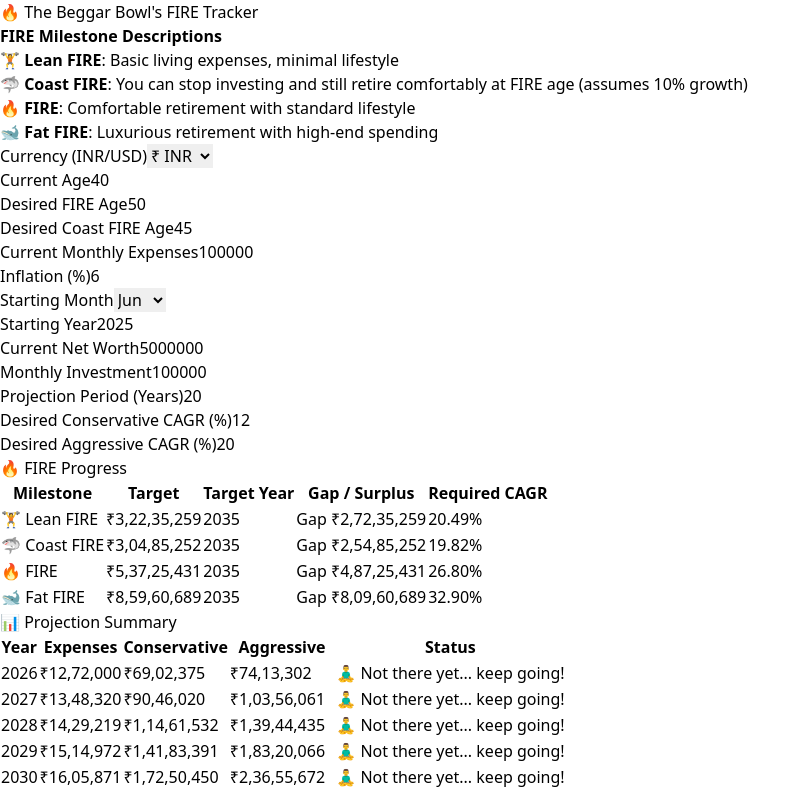
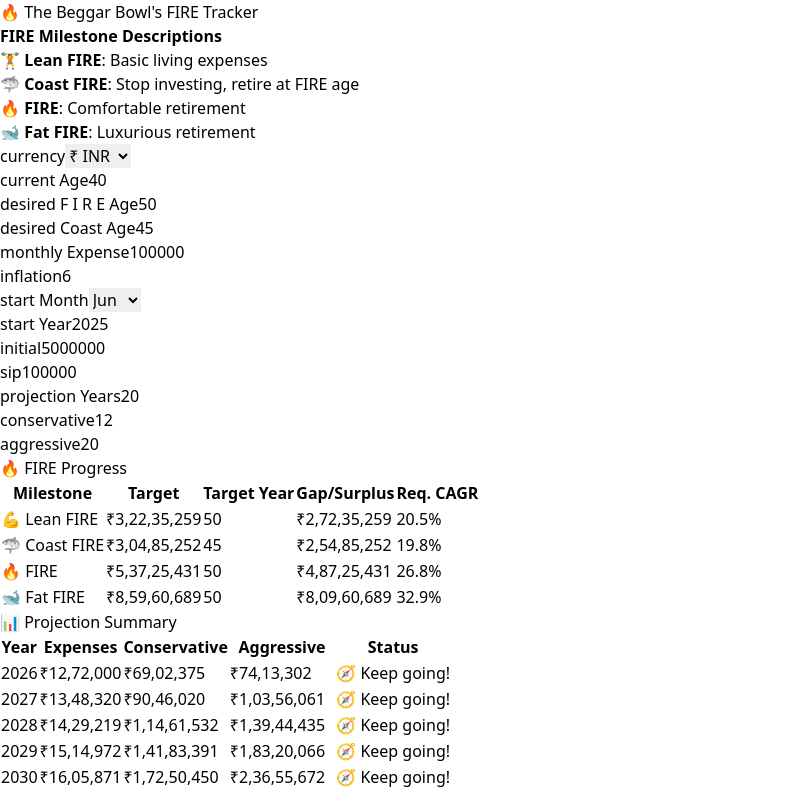
Before and after one commit to TheBeggarBowl/fire-tracker, a React (Vite) app: page / in a window 1280 px wide. Shown: the top 793 px of the page, without its empty margins (0-811 px from the left). Built offline with nearby package versions, Linux system fonts and the light colour scheme.

Commit message:
Update App.jsx

```diff
--- a/src/App.jsx
+++ b/src/App.jsx
@@ -1,11 +1,11 @@
 import { useEffect, useState } from "react";
 
-const monthNames = ["Jan", "Feb", "Mar", "Apr", "May", "Jun", "Jul", "Aug", "Sep", "Oct", "Nov", "Dec"];
+const monthNames = [
+  "Jan", "Feb", "Mar", "Apr", "May", "Jun",
+  "Jul", "Aug", "Sep", "Oct", "Nov", "Dec"
+];
 const fireIcons = {
-  lean: "🏋️",
-  coast: "🦈",
-  fire: "🔥",
-  fat: "🐋",
+  lean: "🏋️", coast: "🦈", fire: "🔥", fat: "🐋"
 };
 
 export default function App() {
@@ -29,94 +29,68 @@ export default function App() {
   };
 
   const [inputs, setInputs] = useState(() => {
-    const stored = Object.keys(defaultInputs).reduce((acc, key) => {
-      acc[key] = JSON.parse(localStorage.getItem(key)) ?? defaultInputs[key];
+    return Object.keys(defaultInputs).reduce((acc, k) => {
+      acc[k] = JSON.parse(localStorage.getItem(k)) ?? defaultInputs[k];
       return acc;
     }, {});
-    return stored;
   });
-
   const [results, setResults] = useState(null);
 
   useEffect(() => {
-    Object.entries(inputs).forEach(([key, value]) =>
-      localStorage.setItem(key, JSON.stringify(value))
+    Object.entries(inputs).forEach(([k, v]) =>
+      localStorage.setItem(k, JSON.stringify(v))
     );
     calculate();
   }, [inputs]);
 
   useEffect(() => {
     alert(
-      `DISCLAIMER 🤪\n\nThis tracker was created by someone who spent their 20s and 30s partying, and suddenly woke up after 40 to realize financial freedom is the need of the hour.\n\nUse it at your own discretion. These are projections to help plan.\nPlan to fail, but don’t fail to plan!\n\nDon’t blame the creator if your life doesn’t match this tracker’s results 🙈\n\nIf you like it and find it useful, spread the word!`
+      `📢 DISCLAIMER:\n\nThis tracker was built by someone who spent their 20s and 30s partying,\nthen woke up after 40 realizing financial freedom is urgent.\n\nUse at your own discretion—these are mere projections.\nPlan to fail, don’t fail to plan!\n\nNo blame if things don’t go as shown 🫠\n\nFound it useful? Spread the word!`
     );
   }, []);
 
-  const updateInput = (key, value) => {
-    setInputs((prev) => ({ ...prev, [key]: isNaN(value) ? value : Number(value) }));
-  };
+  const updateInput = (k, v) =>
+    setInputs((prev) => ({ ...prev, [k]: isNaN(v) ? v : Number(v) }));
 
   const calculate = () => {
     const {
-      sip,
-      initial,
-      startMonth,
-      startYear,
-      projectionYears,
-      conservative,
-      aggressive,
-      currentAge,
-      desiredFIREAge,
-      desiredCoastAge,
-      monthlyExpense,
-      inflation,
+      sip, initial, startMonth, startYear, projectionYears,
+      conservative, aggressive, currentAge,
+      desiredFIREAge, desiredCoastAge,
+      monthlyExpense, inflation,
     } = inputs;
 
-    const totalMonths = projectionYears * 12;
-    const yearlyToday = monthlyExpense * 12;
-    const yearsToFIRE = desiredFIREAge - currentAge;
-    const yearsToCoast = desiredCoastAge - currentAge;
+    // YEARLY EXPENSES PROJECTION
     const yearlyExpenses = {};
-    let inflationFactor = 1;
-
+    let exp = monthlyExpense * 12;
     for (let i = 0; i <= projectionYears; i++) {
-      yearlyExpenses[startYear + i] = yearlyToday * inflationFactor;
-      inflationFactor *= 1 + inflation / 100;
+      yearlyExpenses[startYear + i] = exp;
+      exp *= 1 + inflation / 100;
     }
 
-    const yearlyRetirement = yearlyExpenses[startYear + yearsToFIRE];
-    const leanTarget = yearlyRetirement * 15;
-    const fireTarget = yearlyRetirement * 25;
-    const fatTarget = yearlyRetirement * 40;
+    // FIRE TARGETS
+    const yrF = startYear + (desiredFIREAge - currentAge);
+    const expAtFIRE = yearlyExpenses[yrF];
+    const leanTarget = expAtFIRE * 15;
+    const fireTarget = expAtFIRE * 25;
+    const fatTarget = expAtFIRE * 40;
+    const coastFuture = (monthlyExpense * 12) * 25
+      * Math.pow(1 + inflation / 100, desiredFIREAge - currentAge);
+    const coastTarget = coastFuture / Math.pow(1 + conservative / 100, desiredFIREAge - desiredCoastAge);
+    const targets = { leanTarget, fireTarget, fatTarget, coastTarget };
 
-    const coastFutureValue = yearlyToday * 25 * Math.pow(1 + inflation / 100, yearsToFIRE);
-    const coastTarget = coastFutureValue / Math.pow(1 + conservative / 100, desiredFIREAge - desiredCoastAge);
-
-    const targets = {
-      lean: leanTarget,
-      coast: coastTarget,
-      fire: fireTarget,
-      fat: fatTarget,
-      leanYear: desiredFIREAge,
-      coastYear: desiredCoastAge,
-      fireYear: desiredFIREAge,
-      fatYear: desiredFIREAge,
-    };
-
+    // PROJECTIONS
     const project = (rate) => {
-      let portfolio = initial;
+      let port = initial;
       let monthlyRate = rate / 12 / 100;
-      let yearlyTotals = {};
-      let year = startYear;
-      let month = startMonth - 1;
-      for (let i = 0; i < totalMonths; i++) {
-        portfolio = portfolio * (1 + monthlyRate) + sip;
-        month++;
-        if (month >= 12) {
-          month = 0;
-          year++;
-        }
-        if ((i + 1) % 12 === 0 || i === totalMonths - 1) {
-          yearlyTotals[year] = portfolio;
+      const yearlyTotals = {};
+      let year = startYear, m = startMonth - 1;
+      for (let i = 0; i < projectionYears * 12; i++) {
+        port = port * (1 + monthlyRate) + sip;
+        m++;
+        if (m >= 12) { m = 0; year++; }
+        if ((i + 1) % 12 === 0 || i === projectionYears * 12 - 1) {
+          yearlyTotals[year] = port;
         }
       }
       return yearlyTotals;
@@ -124,150 +98,139 @@ export default function App() {
 
     const cons = project(conservative);
     const aggr = project(aggressive);
-
-    setResults({ cons, aggr, targets, yearlyExpenses });
+    setResults({ yearlyExpenses, targets, cons, aggr });
   };
 
-  const formatCurrency = (val) => {
-    const currency = inputs?.currency || "INR";
-    const locales = currency === "INR" ? "en-IN" : "en-US";
-    const symbol = currency === "INR" ? "₹" : "$";
-    return `${symbol}${Intl.NumberFormat(locales, {
-      maximumFractionDigits: 0,
-    }).format(val)}`;
+  const formatCurrency = (v) => {
+    const cur = inputs.currency, sym = cur === "INR" ? "₹" : "$";
+    const loc = cur === "INR" ? "en-IN" : "en-US";
+    return `${sym}${Intl.NumberFormat(loc, { maximumFractionDigits: 0 }).format(v)}`;
   };
 
-  const getColor = (val, t) => {
-    if (val >= t.fat) return "bg-cyan-300";
-    if (val >= t.fire) return "bg-green-300";
-    if (val >= t.coast) return "bg-blue-300";
-    if (val >= t.lean) return "bg-yellow-200";
+  const getColor = (v, t) => {
+    if (v >= t.fatTarget) return "bg-cyan-300";
+    if (v >= t.fireTarget) return "bg-green-300";
+    if (v >= t.coastTarget) return "bg-blue-300";
+    if (v >= t.leanTarget) return "bg-yellow-200";
     return "bg-white";
   };
 
-  const milestoneStatus = (val, t) => {
-    if (val >= t.fat) return `${fireIcons.fat} Fat FIRE`;
-    if (val >= t.fire) return `${fireIcons.fire} FIRE`;
-    if (val >= t.coast) return `${fireIcons.coast} Coast FIRE`;
-    if (val >= t.lean) return `${fireIcons.lean} Lean FIRE`;
-    return "🧘‍♂️ Not there yet... keep going!";
-  };
-
-  const calculateFIREProgressTable = () => {
-    const networth = inputs.initial;
-    const { lean, coast, fire, fat } = results.targets;
-    const { conservative, desiredFIREAge, currentAge } = inputs;
-
-    const fireData = [
-      { name: "Lean FIRE", icon: fireIcons.lean, target: lean },
-      { name: "Coast FIRE", icon: fireIcons.coast, target: coast },
-      { name: "FIRE", icon: fireIcons.fire, target: fire },
-      { name: "Fat FIRE", icon: fireIcons.fat, target: fat },
+  const calcFIRETable = () => {
+    const now = inputs.initial;
+    const ageYears = inputs.desiredFIREAge - inputs.currentAge;
+    const { leanTarget, coastTarget, fireTarget, fatTarget } = results.targets;
+    const data = [
+      ["💪 Lean FIRE", leanTarget, inputs.desiredFIREAge],
+      ["🦈 Coast FIRE", coastTarget, inputs.desiredCoastAge],
+      ["🔥 FIRE", fireTarget, inputs.desiredFIREAge],
+      ["🐋 Fat FIRE", fatTarget, inputs.desiredFIREAge],
     ];
-
-    return fireData.map(({ name, icon, target }) => {
-      const surplus = networth - target;
-      const gap = target - networth;
-      const yearsLeft = desiredFIREAge - currentAge;
-      const reqCAGR =
-        gap <= 0
-          ? 0
-          : ((Math.pow((target - 0.01) / networth, 1 / yearsLeft) - 1) * 100).toFixed(2); // avoid zero division
-
-      return {
-        name: `${icon} ${name}`,
-        target: formatCurrency(target),
-        targetYear: currentYear + yearsLeft,
-        gapSurplus: surplus >= 0 ? `Surplus ${formatCurrency(surplus)}` : `Gap ${formatCurrency(gap)}`,
-        requiredCAGR: surplus >= 0 ? "Achieved ✅" : `${reqCAGR}%`,
-      };
+    return data.map(([label, tgt, targetYr]) => {
+      const gap = now - tgt;
+      const req =
+        gap >= 0
+          ? "Achieved ✅"
+          : `${((Math.pow(tgt / now, 1 / ageYears) - 1) * 100).toFixed(1)}%`;
+      return { label, tgt, targetYr, gap, req };
     });
   };
 
-  const labelMap = {
-    currency: "Currency (INR/USD)",
-    currentAge: "Current Age",
-    desiredFIREAge: "Desired FIRE Age",
-    desiredCoastAge: "Desired Coast FIRE Age",
-    monthlyExpense: "Current Monthly Expenses",
-    inflation: "Inflation (%)",
-    startMonth: "Starting Month",
-    startYear: "Starting Year",
-    initial: "Current Net Worth",
-    sip: "Monthly Investment",
-    projectionYears: "Projection Period (Years)",
-    conservative: "Desired Conservative CAGR (%)",
-    aggressive: "Desired Aggressive CAGR (%)",
-  };
+  if (!results) return null;
 
   return (
-    <div className="p-6 max-w-7xl mx-auto space-y-6 font-sans">
-      <h1 className="text-3xl font-bold text-center">🔥 The Beggar Bowl's FIRE Tracker</h1>
+    <div className="p-6 max-w-4xl mx-auto font-sans space-y-8">
+      <h1 className="text-center text-3xl font-bold">
+        🔥 The Beggar Bowl's FIRE Tracker
+      </h1>
 
-      <div className="bg-blue-50 border border-blue-200 rounded p-4 text-sm">
-        <strong className="text-blue-900">FIRE Milestone Descriptions</strong>
-        <ul className="list-disc ml-6 mt-2 space-y-1">
-          <li>🏋️ <strong>Lean FIRE</strong>: Basic living expenses, minimal lifestyle</li>
-          <li>🦈 <strong>Coast FIRE</strong>: You can stop investing and still retire comfortably at FIRE age (assumes 10% growth)</li>
-          <li>🔥 <strong>FIRE</strong>: Comfortable retirement with standard lifestyle</li>
-          <li>🐋 <strong>Fat FIRE</strong>: Luxurious retirement with high-end spending</li>
+      <div className="bg-blue-50 border border-blue-200 p-4 rounded text-sm">
+        <strong>FIRE Milestone Descriptions</strong>
+        <ul className="ml-6 list-disc mt-2">
+          <li>🏋️ <strong>Lean FIRE</strong>: Basic living expenses</li>
+          <li>🦈 <strong>Coast FIRE</strong>: Stop investing, retire at FIRE age</li>
+          <li>🔥 <strong>FIRE</strong>: Comfortable retirement</li>
+          <li>🐋 <strong>Fat FIRE</strong>: Luxurious retirement</li>
         </ul>
       </div>
 
-      <div className="grid grid-cols-1 sm:grid-cols-2 md:grid-cols-3 gap-4">
-        {Object.entries(defaultInputs).map(([key]) => (
-          <div key={key} className="space-y-1">
-            <label className="text-sm font-medium">{labelMap[key]}</label>
-            {key === "currency" ? (
-              <select value={inputs[key]} onChange={(e) => updateInput(key, e.target.value)} className="w-full px-2 py-1 border rounded">
+      {/* Inputs */}
+      <div className="grid grid-cols-1 sm:grid-cols-2 lg:grid-cols-3 gap-4">
+        {Object.entries(defaultInputs).map(([k]) => (
+          <div key={k}>
+            <label className="block text-sm font-medium">
+              {k.replace(/([A-Z])/g, " $1")}
+            </label>
+            {k === "currency" ? (
+              <select
+                value={inputs[k]}
+                onChange={(e) => updateInput(k, e.target.value)}
+                className="mt-1 block w-full border rounded px-2 py-1"
+              >
                 <option value="INR">₹ INR</option>
                 <option value="USD">$ USD</option>
               </select>
-            ) : key === "startMonth" ? (
-              <select value={inputs[key]} onChange={(e) => updateInput(key, e.target.value)} className="w-full px-2 py-1 border rounded">
-                {monthNames.map((month, idx) => (
-                  <option key={idx + 1} value={idx + 1}>{month}</option>
+            ) : k === "startMonth" ? (
+              <select
+                value={inputs[k]}
+                onChange={(e) => updateInput(k, e.target.value)}
+                className="mt-1 block w-full border rounded px-2 py-1"
+              >
+                {monthNames.map((m, i) => (
+                  <option key={i} value={i + 1}>
+                    {m}
+                  </option>
                 ))}
               </select>
             ) : (
-              <input type="number" className="w-full px-2 py-1 border rounded" value={inputs[key]} onChange={(e) => updateInput(key, e.target.value)} />
+              <input
+                type="number"
+                value={inputs[k]}
+                onChange={(e) => updateInput(k, e.target.value)}
+                className="mt-1 block w-full border rounded px-2 py-1"
+              />
             )}
           </div>
         ))}
       </div>
 
-      {results && (
-        <>
-          <div className="mt-6 p-4 bg-gray-100 rounded border">
+      {/* FIRE Progress Table */}
+      <div className="bg-gray-100 p-4 rounded">
         <h2 className="font-semibold text-lg">🔥 FIRE Progress</h2>
-            <table className="w-full mt-2 text-sm border">
-              <thead className="bg-gray-100">
+        <table className="w-full text-center text-sm mt-2 border">
+          <thead className="bg-gray-200">
             <tr>
               <th className="border px-2 py-1">Milestone</th>
               <th className="border px-2 py-1">Target</th>
               <th className="border px-2 py-1">Target Year</th>
-                  <th className="border px-2 py-1">Gap / Surplus</th>
-                  <th className="border px-2 py-1">Required CAGR</th>
+              <th className="border px-2 py-1">Gap/Surplus</th>
+              <th className="border px-2 py-1">Req. CAGR</th>
             </tr>
           </thead>
           <tbody>
-                {calculateFIREProgressTable().map((row, idx) => (
-                  <tr key={idx}>
-                    <td className="border px-2 py-1">{row.name}</td>
-                    <td className="border px-2 py-1">{row.target}</td>
-                    <td className="border px-2 py-1">{row.targetYear}</td>
-                    <td className="border px-2 py-1">{row.gapSurplus}</td>
-                    <td className="border px-2 py-1">{row.requiredCAGR}</td>
+            {calcFIRETable().map((r, i) => (
+              <tr key={i}>
+                <td className="border px-2 py-1">{r.label}</td>
+                <td className="border px-2 py-1">{formatCurrency(r.tgt)}</td>
+                <td className="border px-2 py-1">{r.targetYr}</td>
+                <td
+                  className={`border px-2 py-1 ${
+                    r.gap >= 0 ? "text-green-700" : "text-red-700"
+                  }`}
+                >
+                  {formatCurrency(Math.abs(r.gap))}
+                </td>
+                <td className="border px-2 py-1">{r.req}</td>
               </tr>
             ))}
           </tbody>
         </table>
       </div>
 
-          <div className="mt-6">
-            <h2 className="text-lg font-semibold">📊 Projection Summary</h2>
-            <table className="w-full mt-2 text-sm border">
-              <thead className="bg-gray-100">
+      {/* Projection Summary */}
+      <div>
+        <h2 className="font-semibold text-lg">📊 Projection Summary</h2>
+        <table className="w-full text-sm mt-2 text-center border">
+          <thead className="bg-gray-200">
             <tr>
               <th className="border px-2 py-1">Year</th>
               <th className="border px-2 py-1">Expenses</th>
@@ -277,26 +240,34 @@ export default function App() {
             </tr>
           </thead>
           <tbody>
-                {Object.keys(results.cons).map((year) => (
-                  <tr key={year}>
-                    <td className="border px-2 py-1">{year}</td>
-                    <td className="border px-2 py-1">{formatCurrency(results.yearlyExpenses[year])}</td>
-                    <td className={`border px-2 py-1 ${getColor(results.cons[year], results.targets)}`}>
-                      {formatCurrency(results.cons[year])}
+            {Object.entries(results.cons).map(([yr, val]) => (
+              <tr key={yr}>
+                <td className="border px-2 py-1">{yr}</td>
+                <td className="border px-2 py-1">
+                  {formatCurrency(results.yearlyExpenses[yr] || 0)}
                 </td>
-                    <td className={`border px-2 py-1 ${getColor(results.aggr[year], results.targets)}`}>
-                      {formatCurrency(results.aggr[year])}
+                <td className={`border px-2 py-1 ${getColor(val, results.targets)}`}>
+                  {formatCurrency(val)}
+                </td>
+                <td className={`border px-2 py-1 ${getColor(results.aggr[yr], results.targets)}`}>
+                  {formatCurrency(results.aggr[yr])}
                 </td>
                 <td className="border px-2 py-1">
-                      {milestoneStatus(results.cons[year], results.targets)}
+                  {val >= results.targets.fatTarget
+                    ? fireIcons.fat
+                    : val >= results.targets.fireTarget
+                    ? fireIcons.fire
+                    : val >= results.targets.coastTarget
+                    ? fireIcons.coast
+                    : val >= results.targets.leanTarget
+                    ? fireIcons.lean
+                    : "🧭 Keep going!"}
                 </td>
               </tr>
             ))}
           </tbody>
         </table>
       </div>
-        </>
-      )}
     </div>
   );
 }
```
Lines whose indentation alone changed are shown as unchanged.
